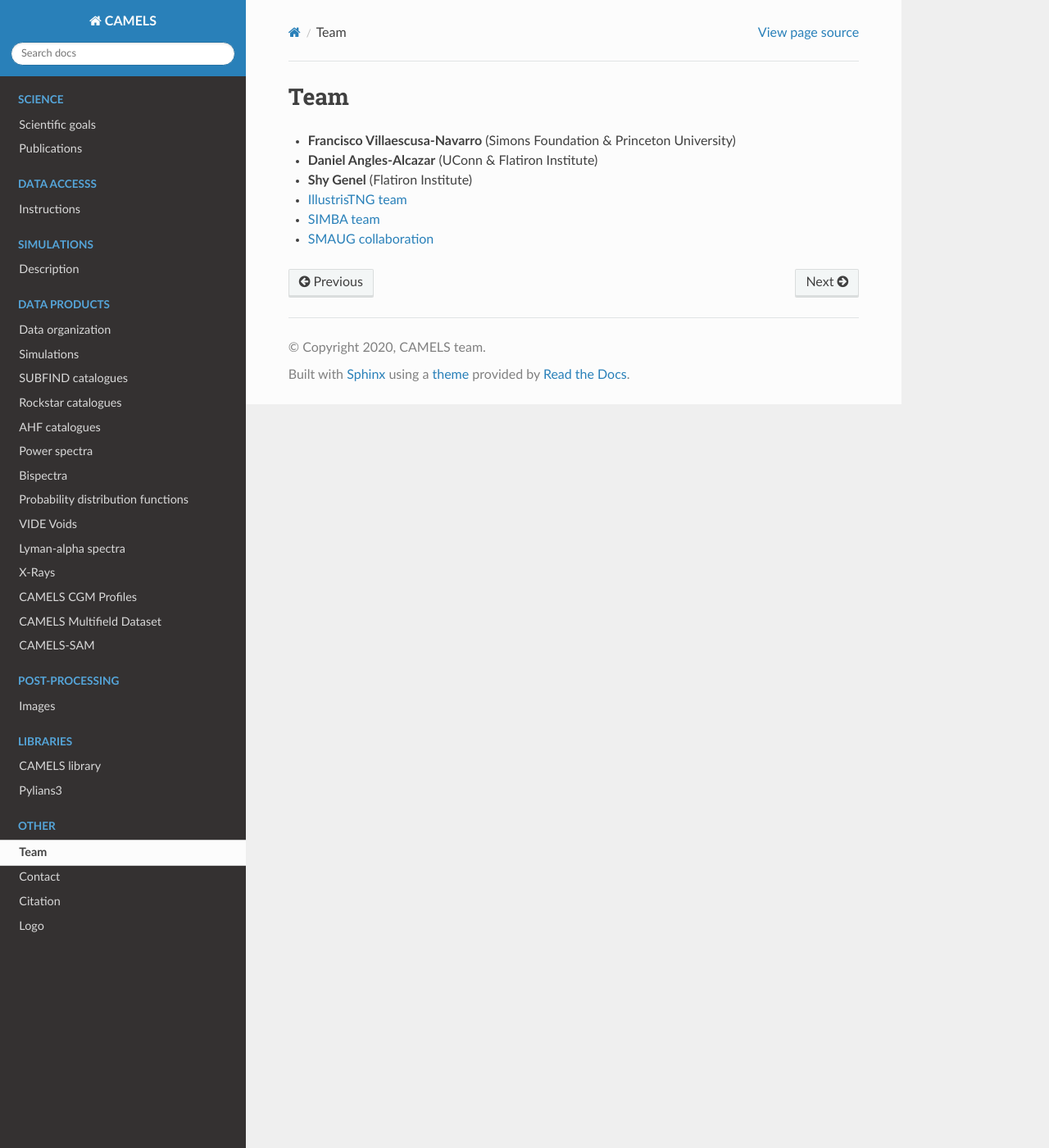
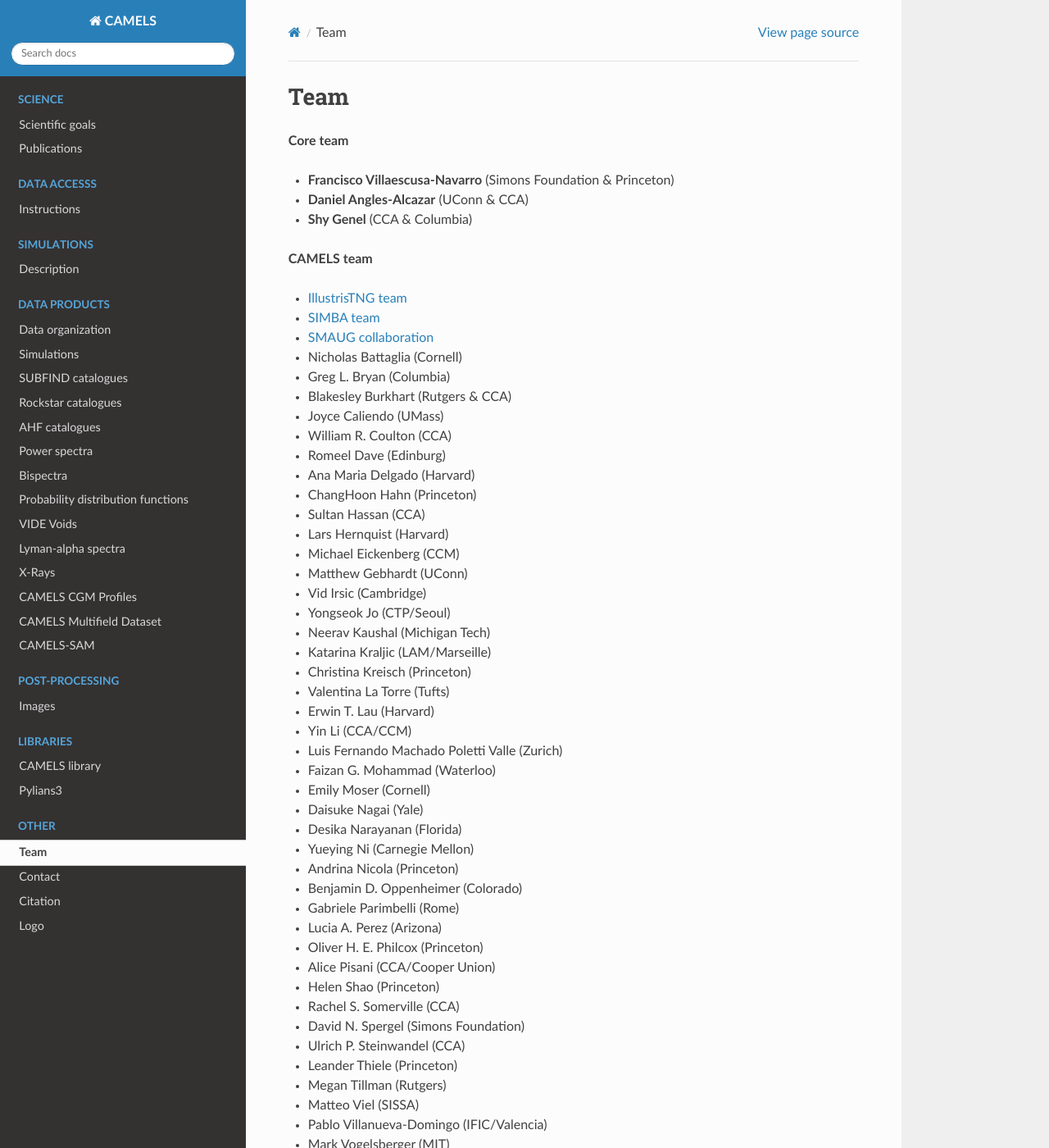
Before and after one commit to franciscovillaescusa/CAMELS, a Sphinx documentation site: the page built from docs/source/team.rst, in a window 1280 px wide and 1400 px high. Shown: the whole window at 82% size. Built offline with Sphinx 7.4.7 and the Read the Docs theme 2.0.0, drawn with Linux system fonts in a browser that asks for light colours; some of the changed text lies outside the part shown.

Commit message:
updated team

```diff
--- a/docs/source/CMD.rst
+++ b/docs/source/CMD.rst
@@ -1,3 +1,5 @@
+.. _CMD:
+
 *************************
 CAMELS Multifield Dataset
 *************************
--- a/docs/source/Xrays.rst
+++ b/docs/source/Xrays.rst
@@ -34,7 +34,7 @@ There exist a total of 160,693 halos:
 -   70206 SIMBA_LH
 -  160693 total
 
-Each halo SIMPUT file consists of the main ``simput'' file, which is always the same size 11,520 bytes and represents the fits header, and a ``phlist'' file, which holds the photons and represents the fits data file:
+Each halo SIMPUT file consists of the main *simput* file, which is always the same size 11,520 bytes and represents the fits header, and a *phlist* file, which holds the photons and represents the fits data file:
 
 ``IllustrisTNG.LH_100.snap_032.halo_010.100ks.z0.05.z_simput.fits``
 
--- a/docs/source/team.rst
+++ b/docs/source/team.rst
@@ -2,14 +2,58 @@
 Team
 ****
 
-- **Francisco Villaescusa-Navarro** (Simons Foundation & Princeton University)
+**Core team**
 
-- **Daniel Angles-Alcazar** (UConn & Flatiron Institute)
+- **Francisco Villaescusa-Navarro** (Simons Foundation & Princeton)
+- **Daniel Angles-Alcazar** (UConn & CCA)
+- **Shy Genel** (CCA & Columbia)
 
-- **Shy Genel** (Flatiron Institute)
+**CAMELS team**
 
 - `IllustrisTNG team <https://www.tng-project.org>`_
-
 - `SIMBA team <http://simba.roe.ac.uk>`_
-
 - `SMAUG collaboration <https://www.simonsfoundation.org/flatiron/center-for-computational-astrophysics/galaxy-formation/smaug/>`_
+- Nicholas Battaglia (Cornell)
+- Greg L. Bryan (Columbia)
+- Blakesley Burkhart (Rutgers & CCA)
+- Joyce Caliendo (UMass)
+- William R. Coulton (CCA)
+- Romeel Dave (Edinburg)
+- Ana Maria Delgado (Harvard)
+- ChangHoon Hahn (Princeton)
+- Sultan Hassan (CCA)
+- Lars Hernquist (Harvard)
+- Michael Eickenberg (CCM)
+- Matthew Gebhardt (UConn)
+- Vid Irsic (Cambridge)
+- Yongseok Jo (CTP/Seoul)
+- Neerav Kaushal (Michigan Tech)
+- Katarina Kraljic (LAM/Marseille)
+- Christina Kreisch (Princeton)
+- Valentina La Torre (Tufts)
+- Erwin T. Lau (Harvard)
+- Yin Li (CCA/CCM)
+- Luis Fernando Machado Poletti Valle (Zurich)
+- Faizan G. Mohammad (Waterloo)
+- Emily Moser (Cornell)
+- Daisuke Nagai (Yale)
+- Desika Narayanan (Florida)
+- Yueying Ni (Carnegie Mellon)
+- Andrina Nicola (Princeton)
+- Benjamin D. Oppenheimer (Colorado)
+- Gabriele Parimbelli (Rome)
+- Lucia A. Perez (Arizona)
+- Oliver H. E. Philcox (Princeton)
+- Alice Pisani (CCA/Cooper Union)
+- Helen Shao (Princeton)
+- Rachel S. Somerville (CCA)
+- David N. Spergel (Simons Foundation)
+- Ulrich P. Steinwandel (CCA)
+- Leander Thiele (Princeton)
+- Megan Tillman (Rutgers)
+- Matteo Viel (SISSA)
+- Pablo Villanueva-Domingo (IFIC/Valencia)
+- Mark Vogelsberger (MIT)
+- Digvijay Wadekar (IAS)
+- Benjamin Wandelt (IAP & CCA)
+- Kaze W.K. Wong (CCA)
```
